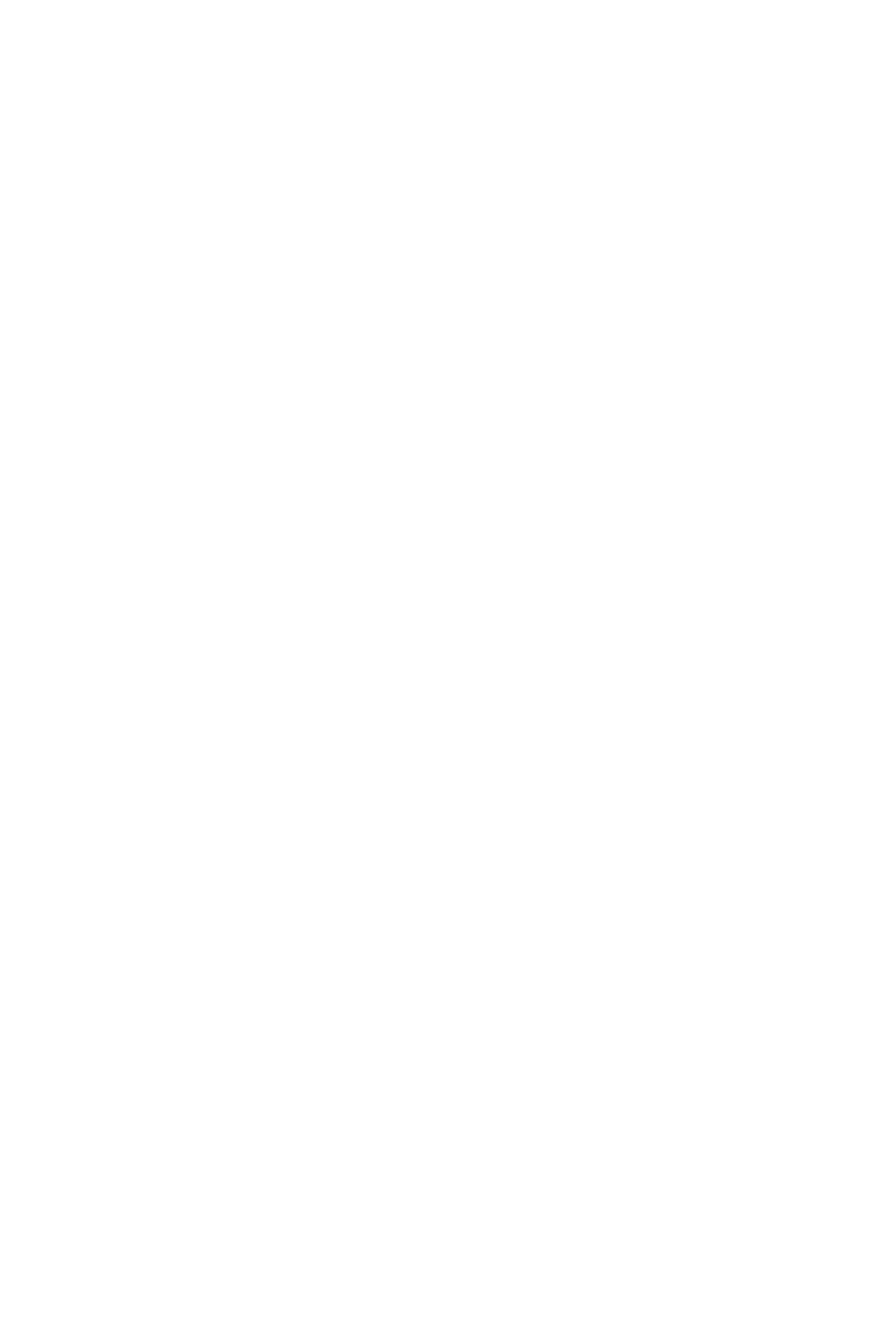
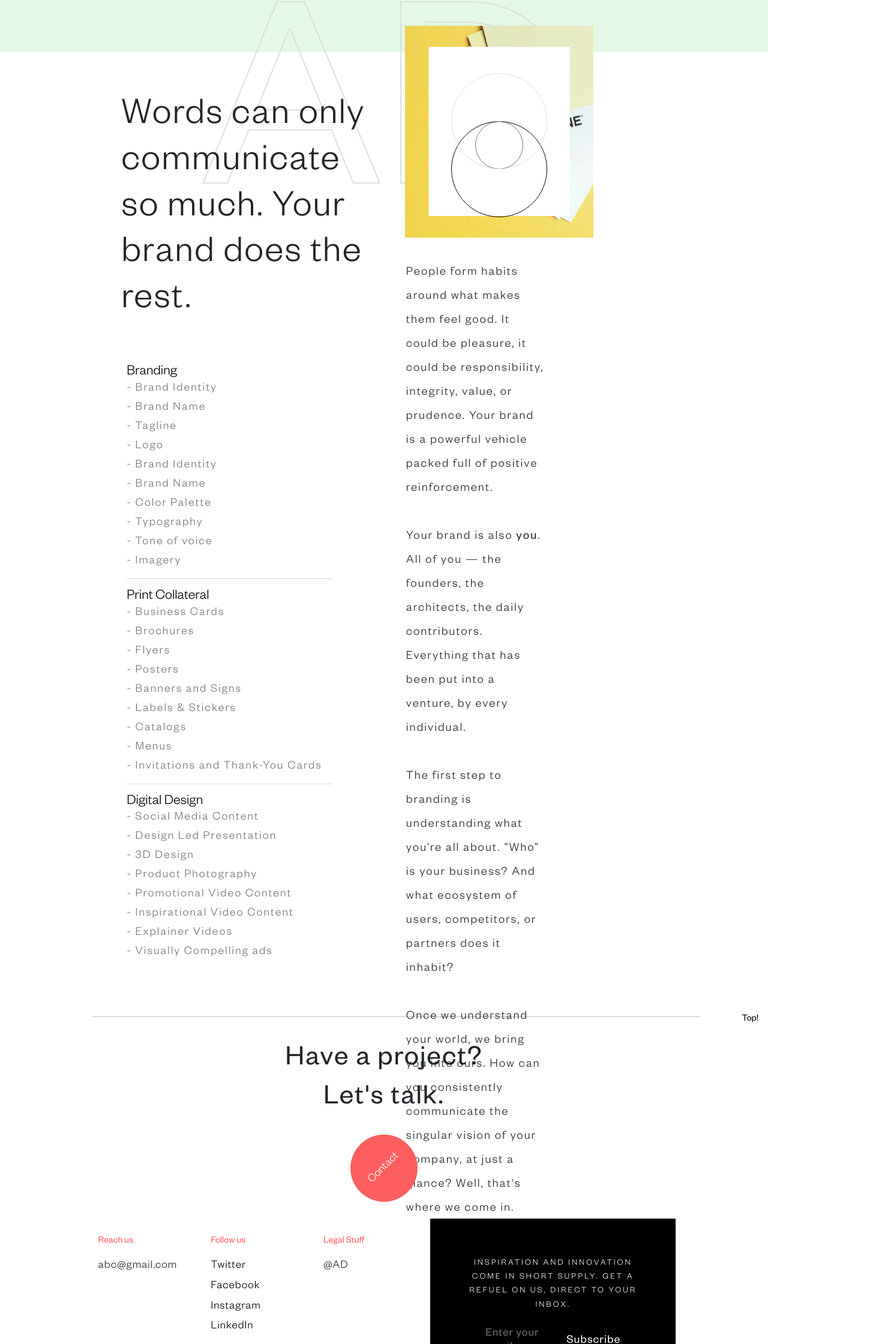
Before and after one commit to saudh-admin/saudh-website, a React (Create React App) app in the folder potfolioad/: page /branding in a window 1280 px wide. Before the commit this address had no page. Shown: the part 457-2697 px from the top of the page at 60% size, 1485 px wide, since content can reach past the window. Before the commit the page ends 800 px from the top, so only its background shows below. Built offline with nearby package versions, Linux system fonts and the light colour scheme.

Commit message:
feat: branding page add

```diff
--- a/potfolioad/src/App.js
+++ b/potfolioad/src/App.js
@@ -5,6 +5,7 @@ import Home from './components/Home/home';
 import Services from './components/Services/services';
 import Projects from './components/Projects/project';
 import Contact from './components/Contact/contact';
+import Branding from './components/Branding/branding';
 import Us from './components/Us/us';
 
 function App() {
@@ -17,6 +18,11 @@ function App() {
           <Route path="/projects" element={<Projects />} />
           <Route path="/about" element={<Us />} />
           <Route path="/contact" element={<Contact />} />
+          <Route path="/branding" element={<Branding/>} />
+          <Route path="/interface-design" element={<Contact />} />
+          <Route path="/development" element={<Contact />} />
+          <Route path="/digital-marketing" element={<Contact />} />
+          <Route path="/ongoing-support" element={<Contact />} />
         </Routes>
       </div>
     </Router>
--- a/potfolioad/src/App.scss
+++ b/potfolioad/src/App.scss
@@ -420,6 +420,7 @@
   hr {
     width: 90%;
     color: black;
+    margin-top: auto;
   }
 
   button {
--- /dev/null
+++ b/potfolioad/src/components/Branding/branding.js
@@ -0,0 +1,132 @@
+import React, { useState } from 'react';
+import Navbar from '../navbar/Navbar';
+import './branding.scss';
+
+const Branding = () => {
+
+
+    return (
+        <>
+            <Navbar />
+            <div className='service-branding'>
+                <div className='service-heading-cat'>
+                    <div className='service-heading-text-cat'>
+                        Branding
+                    </div>
+                    <div className="service-logo-service-cat">AD</div>
+                    <div className='img-heading'>
+                        <img src="branding.webp" alt="Branding"></img>
+                        <div className='white-overlay'></div>
+                        <div className='anim-circle'>
+                            <div className='shape-circle dark' style={{ transform: 'translate(-80px, 0px)' }}></div>
+                            <div className='shape-center' style={{ transform: 'translate(-40px, 0px)' }}></div>
+                            <div className='shape-circle light' style={{ transform: 'translate(-80px, -80px)' }}></div>
+                        </div>
+                    </div>
+                    <div className='service-content-text-para'>
+                        People form habits around what makes them feel good. It could be pleasure, it could be responsibility, integrity, value, or prudence. Your brand is a powerful vehicle packed full of positive reinforcement.<br /><br />
+                        Your brand is also <b>you</b>. All of you — the founders, the architects, the daily contributors. Everything that has been put into a venture, by every individual. <br /><br />
+                        The first step to branding is understanding what you’re all about. “Who” is your business? And what ecosystem of users, competitors, or partners does it inhabit? <br /><br />
+                        Once we understand your world, we bring you into ours. How can you consistently communicate the singular vision of your company, at just a glance? Well, that's where we come in.
+                    </div>
+                </div>
+                <div className='service-content-cat'>
+                    <h1>Words can only communicate so much. Your brand does the rest.</h1>
+                    <div className='service-content-dropdown-cat'>
+                        <div className="dropdown">
+                            <h4>Branding</h4>
+
+                                <div className="dropdown-content">
+                                    <h5>- Brand Identity</h5>
+                                    <h5>- Brand Name</h5>
+                                    <h5>- Tagline</h5>
+                                    <h5>- Logo</h5>
+                                    <h5>- Brand Identity</h5>
+                                    <h5>- Brand Name</h5>
+                                    <h5>- Color Palette</h5>
+                                    <h5>- Typography</h5>
+                                    <h5>- Tone of voice</h5>
+                                    <h5>- Imagery</h5>
+                                </div>
+
+                        </div>
+                        <hr />
+                        <div className="dropdown">
+                            <h4>Print Collateral</h4>
+
+                                <div className="dropdown-content">
+                                    <h5>- Business Cards</h5>
+                                    <h5>- Brochures</h5>
+                                    <h5>- Flyers</h5>
+                                    <h5>- Posters</h5>
+                                    <h5>- Banners and Signs</h5>
+                                    <h5>- Labels & Stickers</h5>
+                                    <h5>- Catalogs</h5>
+                                    <h5>- Menus</h5>
+                                    <h5>- Invitations and Thank-You Cards</h5>
+                                </div>
+
+                        </div>
+                        <hr />
+
+                        <div className="dropdown">
+                            <h4 >Digital Design</h4>
+
+                                <div className="dropdown-content">
+                                    <h5>- Social Media Content</h5>
+                                    <h5>- Design Led Presentation</h5>
+                                    <h5>- 3D Design</h5>
+                                    <h5>- Product Photography</h5>
+                                    <h5>- Promotional Video Content</h5>
+                                    <h5>- Inspirational Video Content</h5>
+                                    <h5>- Explainer Videos</h5>
+                                    <h5>- Visually Compelling ads</h5>
+                                </div>
+
+                        </div>
+
+                    </div>
+                </div>
+            </div>
+            <div className='top-button'><hr /> <button>Top!</button></div>
+            <div className='contact-home'>
+                <h2>Have a project?</h2>
+                <h2>Let's talk.</h2>
+                <div className='contact-action'>
+                    <div className='contact-action-circle'></div>
+                    <div className='contact-action-word'>Contact</div>
+                </div>
+            </div>
+            <footer class='hero-footer'>
+                <div class='footer-col footer-col1'>
+                    <div class='footer-title'>Reach us</div>
+                    <div class='footer-content'>abc@gmail.com</div>
+                </div>
+                <div class='footer-col footer-col2'>
+                    <div class='footer-title'>Follow us</div>
+                    <div class='footer-content'>
+                        <a href='' class='footer-nav'>Twitter</a>
+                        <a href='' class='footer-nav'>Facebook</a>
+                        <a href='' class='footer-nav'>Instagram</a>
+                        <a href='' class='footer-nav'>LinkedIn</a>
+                    </div>
+                </div>
+                <div class='footer-col footer-col3'>
+                    <div class='footer-title'>Legal Stuff</div>
+                    <div class='footer-content'>@AD</div>
+                </div>
+                <div class='footer-col footer-col4'>
+                    <div class='subscribe-title'>INSPIRATION AND INNOVATION COME IN SHORT SUPPLY. GET A REFUEL ON US, DIRECT TO YOUR INBOX.</div>
+                    <div class='subscribe-box'>
+                        <h4>Enter your email</h4>
+                        <h5>Subscribe</h5>
+                    </div>
+                </div>
+            </footer>
+
+        </>
+
+    );
+}
+
+export default Branding;
--- /dev/null
+++ b/potfolioad/src/components/Branding/branding.scss
@@ -0,0 +1,123 @@
+.service-branding{
+    margin-bottom: 10vh;
+    height: auto;
+}
+
+.service-heading-cat{
+    background-color: var(--color-green);
+    padding-left: 14vw;
+    padding-right: 14vw;
+    height: 55vh;
+
+
+
+    .service-heading-text-cat{
+        font-size: 4.5rem;
+        font-weight: 100;
+        letter-spacing: 2px;
+        padding-top: 8rem;
+    }
+
+    .service-logo-service-cat{
+            margin-top: 0;
+            font-size: 30rem;
+            justify-content: center;
+            align-items: center;
+            text-align: center;
+            -webkit-text-stroke: 2px var(--color-gray);
+            color: transparent;
+
+    }
+}
+.img-heading {
+    margin-top: -70vh;
+    margin-right: -30vw;
+    display: flex;
+    flex-direction: column;
+    align-items: center;
+    position: relative;
+
+    img {
+        width: 24%;
+        height: auto;
+    }
+
+    .white-overlay {
+        position: absolute;
+        width: 18%;
+        height: 80%;
+        background-color: white;
+        opacity: 1;
+        top: 50%;
+        left: 50%;
+        transform: translate(-50%, -50%);
+    }
+
+    .anim-circle {
+        position: absolute;
+        right: 50%;
+        top: 45%;
+        transform: translate(50%, -50%);
+        .shape-circle {
+            width: 10rem;
+            height: 10rem;
+        }
+
+        .shape-center {
+            width: 5rem;
+            height: 5rem;
+        }
+    }
+
+}
+
+.service-content-text-para{
+    text-align: left;
+    margin-left: 54%;
+    width: 25%;
+    margin-top: 5vh;
+    font-weight: 100;
+    font-size: 1.3rem;
+    letter-spacing: 2px;
+    line-height: 2.5rem;
+
+
+}
+.service-content-cat{
+    display: flex;
+    flex-direction: column;
+
+    align-items: left;
+    width: 50%;
+    padding-left: 14vw;
+    padding-top: 7vh;
+
+    h1{
+        font-size: 4rem;
+        font-weight: 100;
+        letter-spacing: 2px;
+        width: 90%;
+    }
+
+    .service-content-dropdown-cat{
+            margin-left: 2rem;
+
+
+        h4{
+            color: black;
+            font-weight: 100;
+            margin-bottom: 0;
+        }
+
+        h5{
+            font-weight: 100;
+            letter-spacing: 2px;
+            color: var(--color-gray-hover);
+        }
+
+        hr{
+            color: var(--color-gray-hover);
+            width: 80%;
+        }
+    }
+}
```
Also changed, not shown: potfolioad/src/components/Services/services.js (+13 -13 lines).
